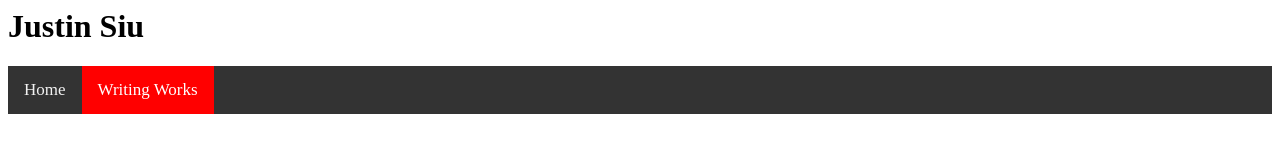
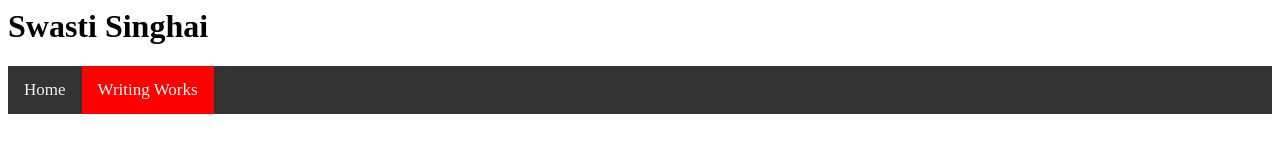
Before and after one commit to flying2tofu/Website, a plain HTML site: page page2.html in a window 1280 px wide. Drawn offline with Linux system fonts and the light colour scheme.

Commit message:
Update page2.html

```diff
--- a/page2.html
+++ b/page2.html
@@ -1,6 +1,6 @@
 <html>
     <link rel="stylesheet" type="text/css" href="style.css">
-  <h1>Justin Siu </h1>
+  <h1>Swasti Singhai </h1>
    <div class="topnav">
   <a href="index.html">Home</a>
   <a class = "active" href="pages2.html">Writing Works</a>
```
